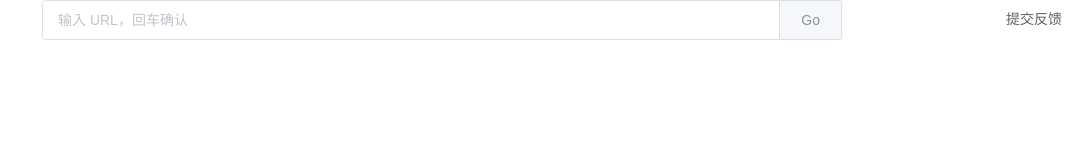
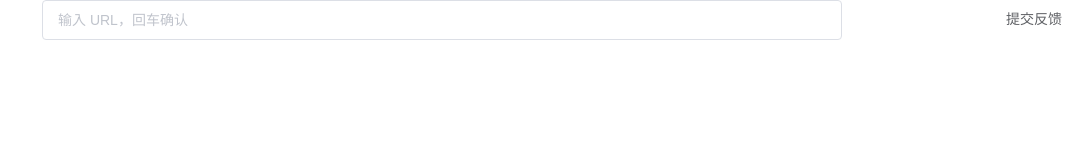
Before and after one commit to run27017/swagger-doc-preview, a Vue app: page / in a window 1280 px wide. Shown: the top 160 px of the page, without its empty margins (198-1280 px from the left). Built offline with nearby package versions, Linux system fonts and the light colour scheme.

Commit message:
检查是否是完整的 URL

```diff
--- a/src/App.vue
+++ b/src/App.vue
@@ -1,9 +1,11 @@
 <template>
   <div id="app">
     <div class="header">
-      <el-input placeholder="输入 URL，回车确认" v-model="urlTyping" @change="onChange">
-        <el-button slot="append">Go</el-button>
-      </el-input>
+      <el-form status-icon :show-message="false" @submit.native.prevent="onSubmit">
+        <el-form-item :error="urlTypingError">
+          <el-input placeholder="输入 URL，回车确认" v-model="urlTyping"></el-input>
+        </el-form-item>
+      </el-form>
       <el-link href="https://gitee.com/run27017/swagger-doc-preview/issues" target="_blank" class="issues">提交反馈</el-link>
     </div>
     <div class="main">
@@ -23,12 +25,19 @@ export default {
   data () {
     return {
       urlTyping: '',
-      url: ''
+      urlTypingError: '',
+      url: '',
+      r: new RegExp('^(?:[a-z]+:)?//', 'i')
     }
   },
   methods: {
-    onChange (url) {
-      this.url = this.urlTyping
+    onSubmit () {
+      if (this.urlTyping && !this.r.test(this.urlTyping)) {
+        this.urlTypingError = '需要输入完整的 URL'
+      } else {
+        this.url = this.urlTyping
+        this.urlTypingError = ''
+      }
     }
   }
 }
@@ -49,6 +58,7 @@ export default {
 .issues {
   line-height: 40px;
   position: absolute;
+  top: 0;
   right: 20px;
 }
 </style>
```
